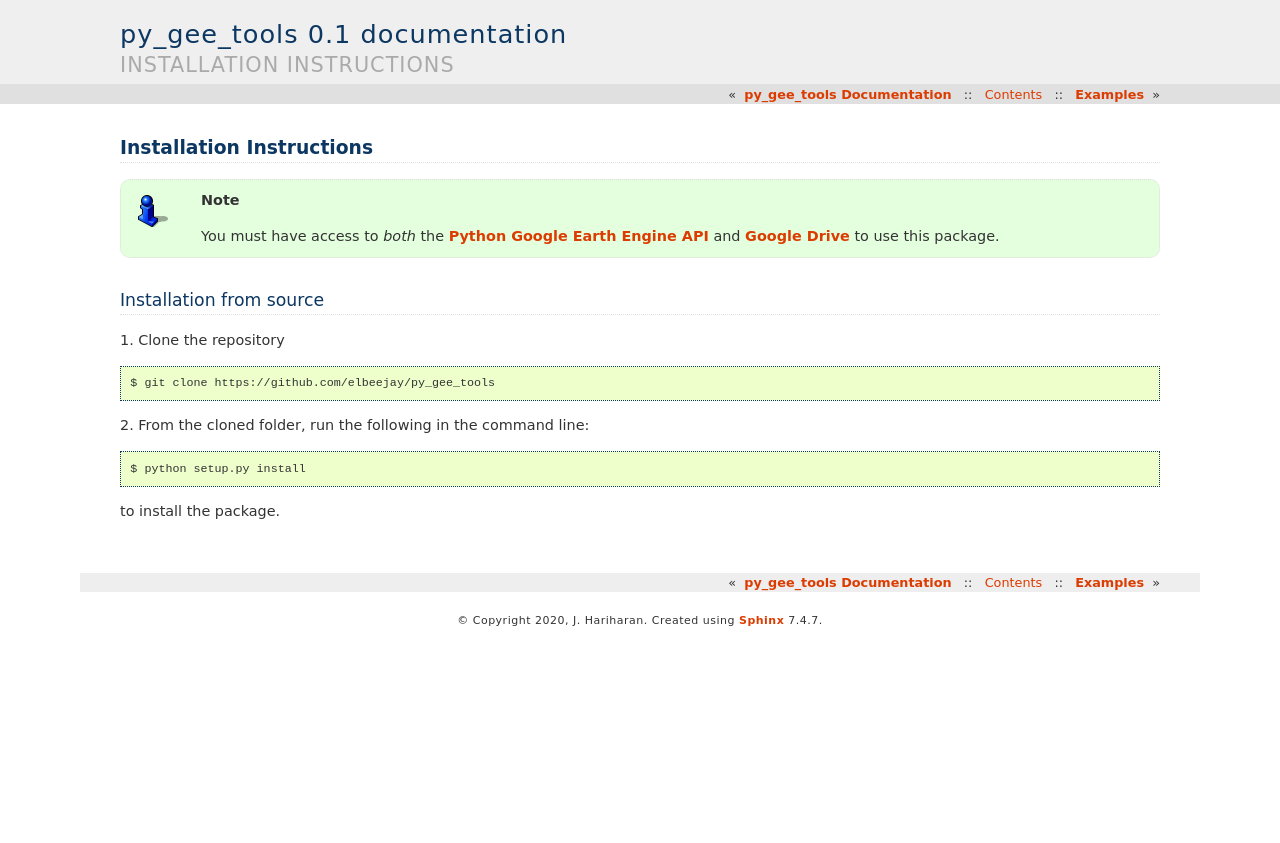
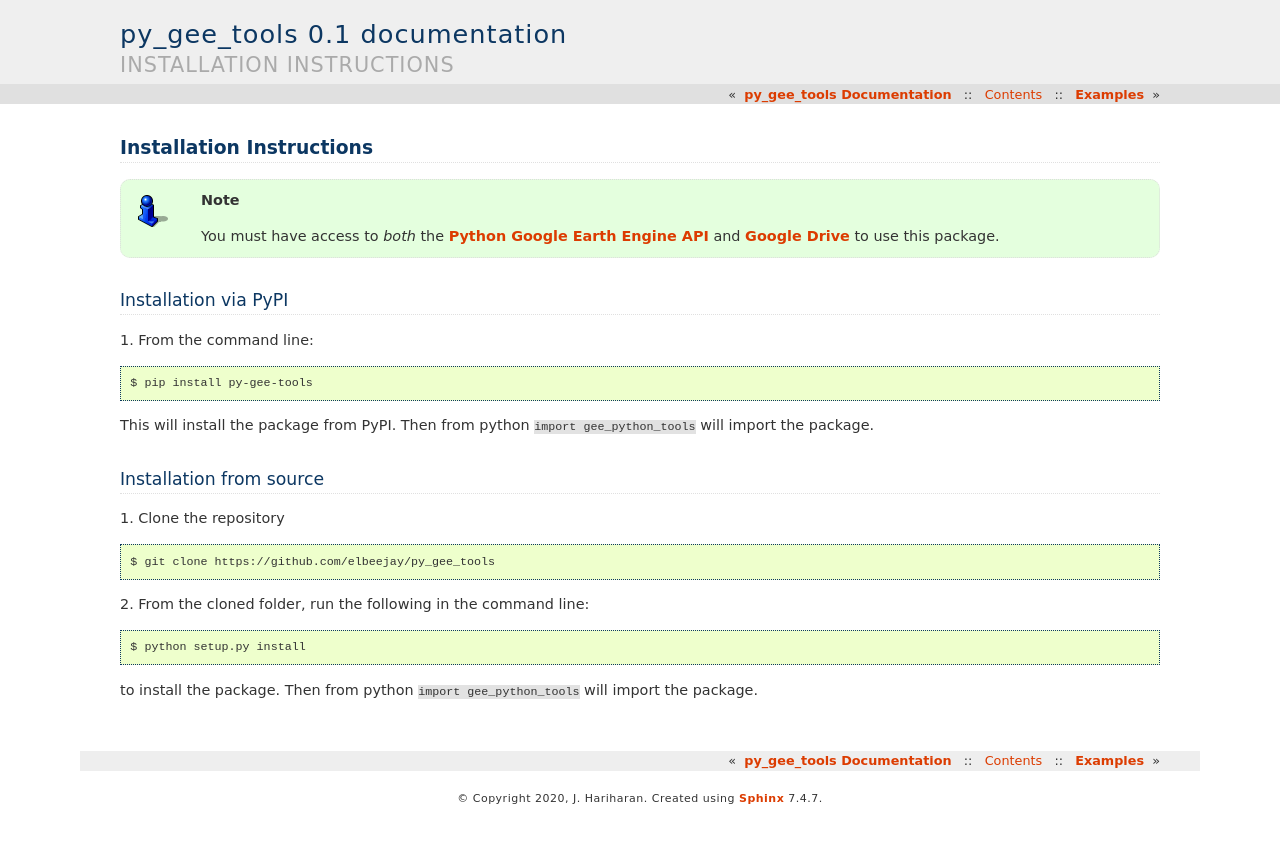
Before and after one commit to elbeejay/py_gee_tools, a Sphinx documentation site: the page built from docs/install/index.rst, in a window 1280 px wide. Shown: the top 843 px of the page. Built offline with Sphinx 7.4.7, drawn with Linux system fonts in a browser that asks for light colours.

Commit message:
add pypi

```diff
--- a/docs/html/index.html
+++ b/docs/html/index.html
@@ -52,6 +52,7 @@
 <div class="toctree-wrapper compound">
 <ul>
 <li class="toctree-l1"><a class="reference internal" href="install/index.html">Installation Instructions</a><ul>
+<li class="toctree-l2"><a class="reference internal" href="install/index.html#installation-via-pypi">Installation via PyPI</a></li>
 <li class="toctree-l2"><a class="reference internal" href="install/index.html#installation-from-source">Installation from source</a></li>
 </ul>
 </li>
--- a/docs/html/searchindex.js
+++ b/docs/html/searchindex.js
@@ -1 +1 @@
-Search.setIndex({docnames:["apiref/index","contributing/index","examples/index","index","install/index"],envversion:53,filenames:["apiref/index.rst","contributing/index.rst","examples/index.rst","index.rst","install/index.rst"],objects:{},objnames:{},objtypes:{},terms:{"function":3,The:3,access:4,api:[3,4],autodoc:0,avail:2,batch:3,both:[3,4],call:3,clone:4,cloudmask:3,code:3,com:4,command:4,common:3,composit:2,contribut:3,develop:3,drive:4,earth:[3,4],elbeejai:4,encourag:3,engin:[3,4],exampl:3,fix:0,folder:4,follow:4,from:3,gee_python_tool:3,git:4,github:[1,4],goal:3,googl:[3,4],have:4,help:3,here:2,how:2,http:4,imageri:[2,3],includ:3,instal:3,instead:3,instruct:3,issu:1,landsat:[2,3],landsat_composit:3,larg:3,line:4,must:4,open:1,order:[2,3],packag:[1,3,4],peopl:3,pleas:1,pull:1,py_gee_tool:4,python:[3,4],reduc:3,refer:3,repositori:4,request:1,run:4,script:3,setup:4,singl:[2,3],sometim:3,sourc:3,sphinx:0,suggest:[1,3],task:3,tediou:3,thi:[3,4],under:3,use:4,welcom:[1,3],work:3,year:2,you:4},titles:["API Reference","Contributing","Examples","py_gee_tools Documentation","Installation Instructions"],titleterms:{api:0,cloudmask:0,contribut:1,document:3,exampl:2,from:4,gee_python_tool:0,instal:4,instruct:4,landsat_composit:0,py_gee_tool:3,refer:0,sourc:4,todo:0}})
+Search.setIndex({docnames:["apiref/index","contributing/index","examples/index","index","install/index"],envversion:53,filenames:["apiref/index.rst","contributing/index.rst","examples/index.rst","index.rst","install/index.rst"],objects:{},objnames:{},objtypes:{},terms:{"function":3,"import":4,The:3,Then:4,access:4,api:[3,4],autodoc:0,avail:2,batch:3,both:[3,4],call:3,clone:4,cloudmask:3,code:3,com:4,command:4,common:3,composit:2,contribut:3,current:[],develop:3,drive:4,earth:[3,4],elbeejai:4,encourag:3,engin:[3,4],exampl:3,fix:0,folder:4,follow:4,from:3,gee:4,gee_python_tool:[3,4],git:4,github:[1,4],goal:3,googl:[3,4],have:4,help:3,here:2,how:2,http:4,imageri:[2,3],includ:3,instal:3,instead:3,instruct:3,issu:1,landsat:[2,3],landsat_composit:3,larg:3,line:4,must:4,open:1,order:[2,3],packag:[1,3,4],peopl:3,pip:4,pleas:1,pull:1,py_gee_tool:4,pypi:3,python:[3,4],reduc:3,refer:3,repositori:4,request:1,run:4,script:3,setup:4,singl:[2,3],sometim:3,sourc:3,sphinx:0,suggest:[1,3],task:3,tediou:3,thi:[3,4],tool:4,under:3,use:4,version:[],via:3,welcom:[1,3],work:3,year:2,you:4},titles:["API Reference","Contributing","Examples","py_gee_tools Documentation","Installation Instructions"],titleterms:{api:0,cloudmask:0,contribut:1,document:3,exampl:2,from:4,gee_python_tool:0,instal:4,instruct:4,landsat_composit:0,py_gee_tool:3,pypi:4,refer:0,sourc:4,todo:0,via:4}})
--- a/docs/install/index.rst
+++ b/docs/install/index.rst
@@ -6,6 +6,15 @@ Installation Instructions
 
 .. note:: You must have access to *both* the `Python Google Earth Engine API <https://developers.google.com/earth-engine/python_install-conda#install_api>`_ and `Google Drive <https://www.google.com/drive/>`_ to use this package.
 
+Installation via PyPI
+---------------------
+
+1. From the command line:
+::
+
+   $ pip install py-gee-tools
+
+This will install the package from PyPI. Then from python ``import gee_python_tools`` will import the package.
 
 Installation from source
 ------------------------
@@ -20,4 +29,4 @@ Installation from source
 
    $ python setup.py install
 
-to install the package.
+to install the package. Then from python ``import gee_python_tools`` will import the package.
```
Also changed, not shown: docs/html/_sources/install/index.rst.txt (+10 -1 lines), docs/html/install/index.html (+9 -1 lines), setup.py (+14 -7 lines), 2 other files.
